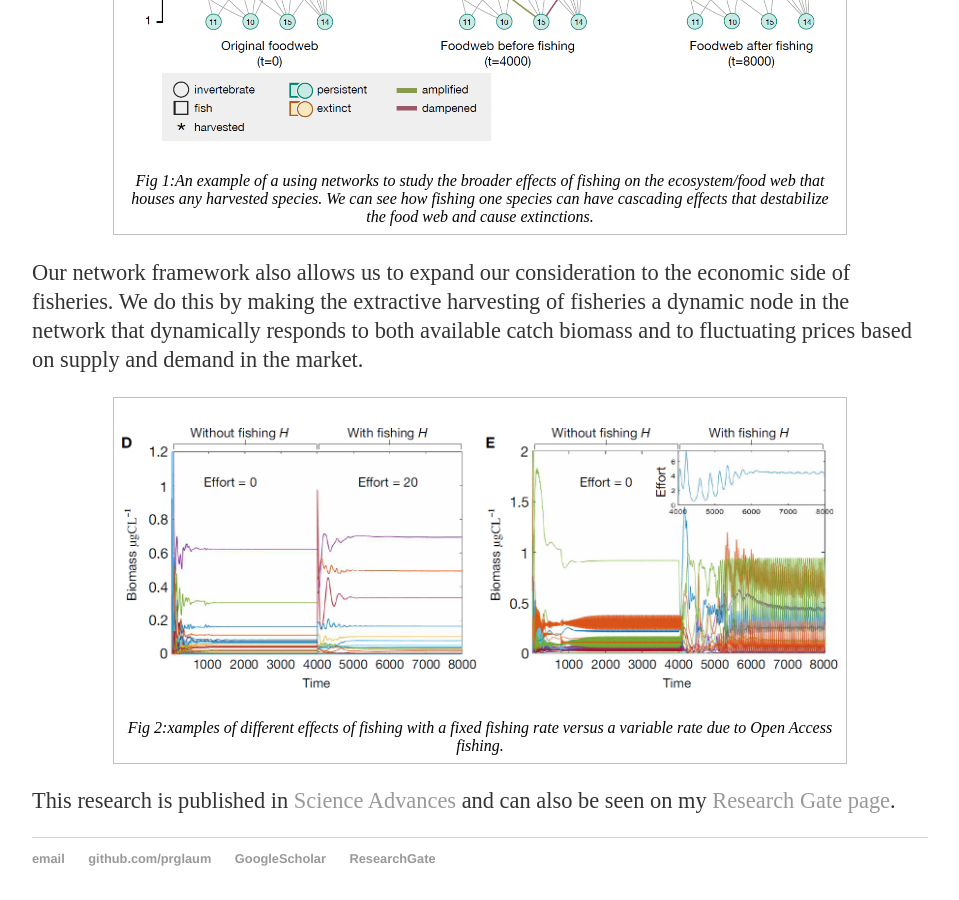
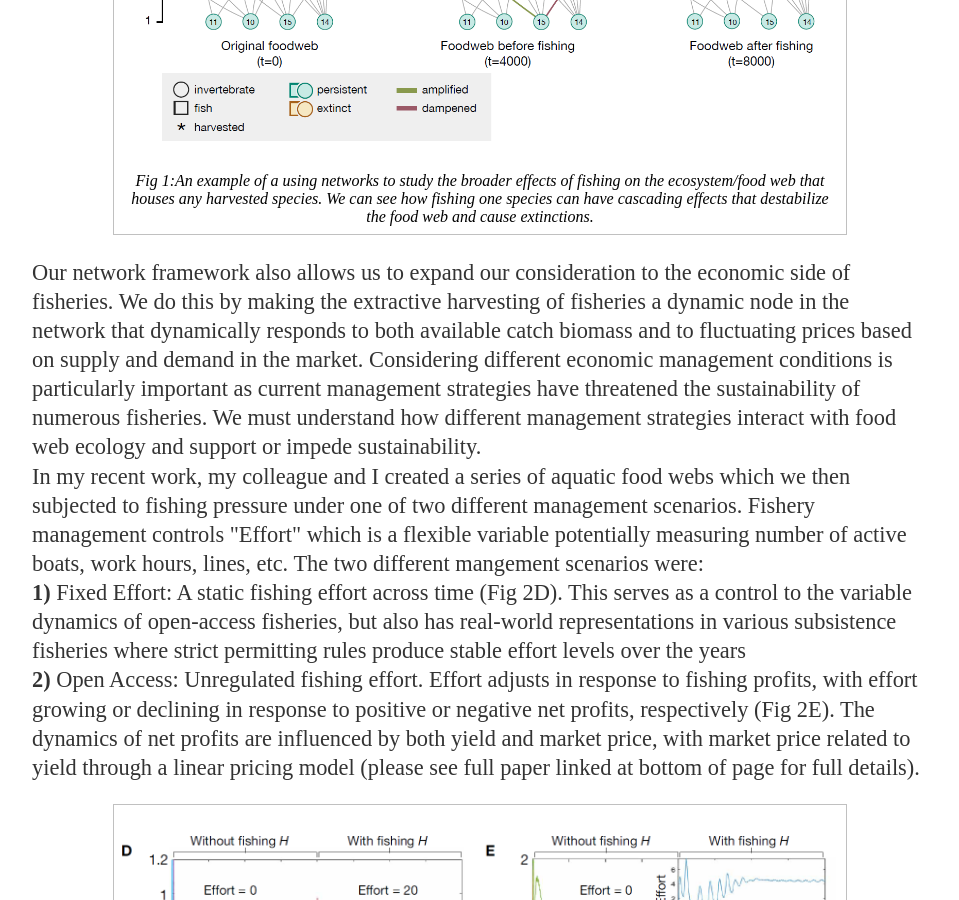
Before and after one commit to prglaum/prglaum.github.io, a Jekyll site: the page built from research/fisheries/index.html, in a window 1280 px wide and 900 px high, scrolled down 1150 px. Shown: the whole window, without its empty margins (160-1119 px from the left). Built offline with Jekyll 4.4.1, drawn with Linux system fonts in a browser that asks for light colours.

Commit message:
Update index.html

```diff
--- a/research/fisheries/index.html
+++ b/research/fisheries/index.html
@@ -22,7 +22,16 @@ title: Fisheries Economics
 </figure>
 
 <p> Our network framework also allows us to expand our consideration to the economic side of fisheries. We do this by making the extractive harvesting of fisheries a dynamic
-	node in the network that dynamically responds to both available catch biomass and to fluctuating prices based on supply and demand in the market.
+	node in the network that dynamically responds to both available catch biomass and to fluctuating prices based on supply and demand in the market. Considering different
+	economic management conditions is particularly important as current management strategies have threatened the sustainability of numerous fisheries. We must understand
+	how different management strategies interact with food web ecology and support or impede sustainability.
+	<br> In my recent work, my colleague and I created a series of aquatic food webs which we then subjected to fishing pressure under one of two different management scenarios.
+	Fishery management controls "Effort" which is a flexible variable potentially measuring number of active boats, work hours, lines, etc. The two different mangement scenarios were:
+	<br><b>1)</b> Fixed Effort: A static fishing effort across time (Fig 2D). This serves as a control to the variable dynamics of open-access fisheries, but also has real-world representations
+	in various subsistence fisheries where strict permitting rules produce stable effort levels over the years
+	<br><b>2)</b> Open Access: Unregulated fishing effort. Effort adjusts in response to fishing profits, with effort growing or declining in response to positive
+	or negative net profits, respectively (Fig 2E). The dynamics of net profits are influenced by both yield and market price, with market price related to yield
+	through a linear pricing model (please see full paper linked at bottom of page for full details).
 </p>
 
 <figure class="div80">
```
